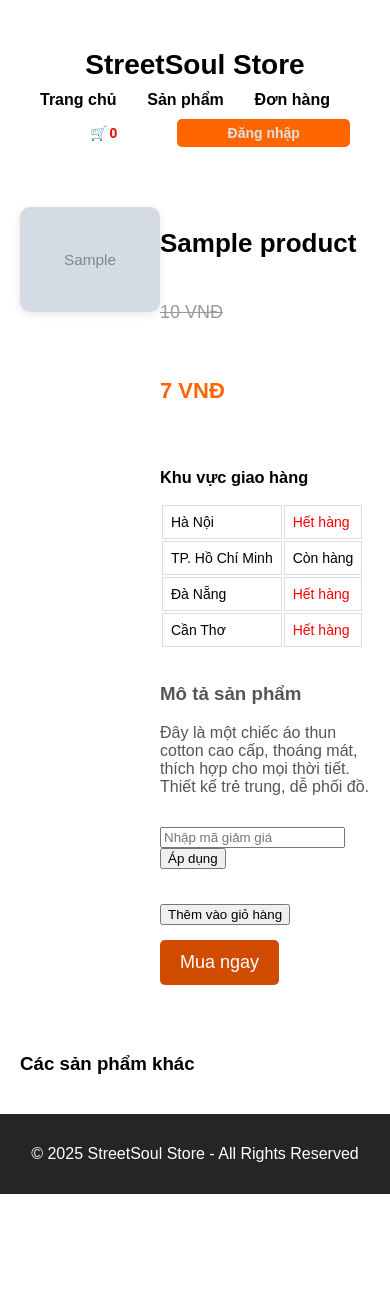
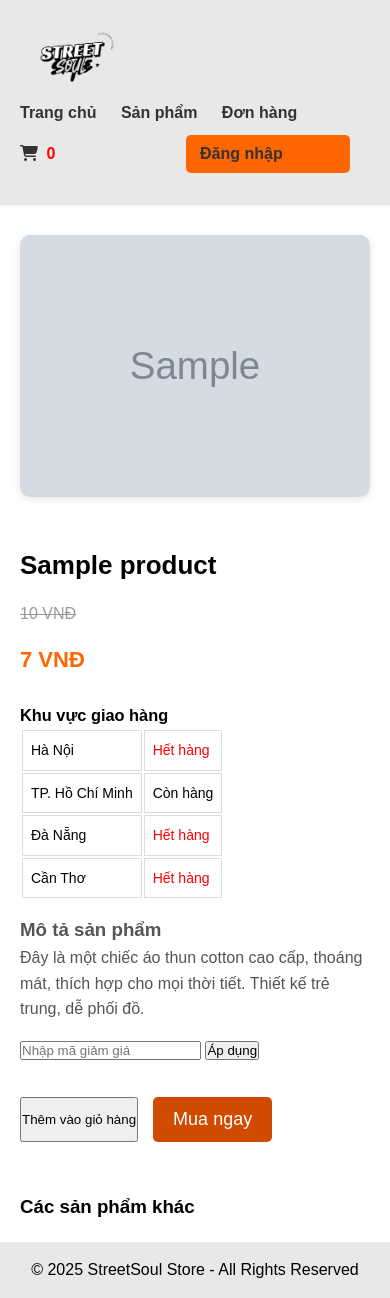
Before and after one commit to youngsid/duan1_streestsoul_store, a PHP site: page /streestsoul_store1/view/client/productDetail.php?id=1 in a window 390 px wide. Before the commit the page ends 1194 px from the top, so only its background shows below. Run offline with PHP 8.4, Linux system fonts and the light colour scheme; tables that the repository leaves empty or names only in its code hold one stand-in row (values such as "Sample post"); grey boxes marked "Sample" are stand-in pictures; data that the repository does not hold is empty.

Commit message:
10/04/2025

```diff
--- a/public/style.css
+++ b/public/style.css
@@ -1,124 +1,102 @@
-/* === 1. CÀI ĐẶT CƠ BẢN === */
-body {
-    background-color: white;
-    color: black;
-    font-family: Arial, sans-serif;
+/* === 1. RESET & CƠ BẢN === */
+* {
+    box-sizing: border-box;
     margin: 0;
     padding: 0;
 }
+body {
+    background-color: #fff;
+    color: #000;
+    font-family: Arial, sans-serif;
+    line-height: 1.6;
+}
+a {
+    text-decoration: none;
+    color: inherit;
+}
 
-/* === 2. LAYOUT TỔNG THỂ === */
+/* === 2. CONTAINER === */
 .container {
     max-width: 1200px;
     margin: 0 auto;
     padding: 20px;
 }
 
-/* === 3. HEADER === */
+/* === 3. HEADER & NAVIGATION === */
 header {
-    background-color: #ffffff;
-    padding: 10px 0;
-    box-sizing: border-box;
+    background-color: #e8e8e8;
+    padding: 12px 0;
+    box-shadow: 0 2px 4px rgba(0,0,0,0.05);
 }
 
-header h1 {
-    text-align: center;
-    color: #000000;
-    margin-bottom: 10px;
-    font-size: 28px;
+.logo-img{
+    height: 50px;
+    width: auto;
+    object-fit: contain;
 }
 
-/* === 4. NAVIGATION === */
 .nav-container {
     display: flex;
     justify-content: space-between;
     align-items: center;
-    max-width: 1200px;
-    margin: 0 auto;
-    padding: 0 20px;
+    /* padding: 0 20px; */
+    flex-wrap: wrap;
 }
-
-/* Nav trái */
-.nav-left a {
-    color: #000000;
+.nav-left a,
+.nav-right a {
+    font-size: 16px;
+    font-weight: bold;
     margin-right: 20px;
-    text-decoration: none;
-    font-weight: bold;
-    font-size: 16px;
+    color: #333;
 }
-
 .nav-left a:hover {
     color: #be7500;
 }
-
-/* Nav phải */
 .nav-right {
     display: flex;
     align-items: center;
     gap: 15px;
 }
-
-.nav-right a {
-    color: #e0e0e0;
-    text-decoration: none;
-    font-weight: bold;
-    font-size: 16px;
-    display: flex;
-    align-items: center;
-}
-
 .nav-right a:hover {
     color: #ffcc00;
 }
 
-/* Icon giỏ hàng */
+/* Cart Icon */
 .cart-icon {
     position: relative;
-    display: flex;
-    align-items: center;
+    font-size: 18px;
 }
-
-.cart-icon i {
-    font-size: 20px;
-    margin-right: 5px;
-}
-
 .cart-icon span {
     color: red;
     font-weight: bold;
-    margin-left: 2px;
+    margin-left: 4px;
 }
 
-/* Nút đăng nhập */
+/* Login Button */
 .login-btn {
     background-color: #ff6600;
-    color: white;
-    padding: 6px 12px;
+    color: #fff;
+    padding: 6px 14px;
     border-radius: 5px;
     font-size: 14px;
     transition: background-color 0.3s ease;
-    text-decoration: none;
 }
-
 .login-btn:hover {
     background-color: #e55d00;
 }
 
-/* === 5. BANNER === */
+/* === 4. BANNER === */
 .banner {
     position: relative;
     width: 100%;
     height: 500px;
     overflow: hidden;
 }
-
 .banner img {
     width: 100%;
     height: 100%;
     object-fit: cover;
-    display: block;
 }
-
 .banner h2 {
     position: absolute;
     top: 50%;
@@ -127,146 +105,106 @@ header h1 {
     color: #fff;
     font-size: 36px;
     font-weight: bold;
-    background-color: rgba(0, 0, 0, 0.5);
-    padding: 10px 20px;
+    background: rgba(0, 0, 0, 0.5);
+    padding: 12px 24px;
     border-radius: 10px;
 }
 
-/* === 5.1 BANNER NHỎ ƯU ĐÃI === */
+/* Banner nhỏ ưu đãi */
 .section-banner {
     display: flex;
     justify-content: center;
-    margin: 20px auto;
+    margin: 20px 0;
+}
+.section-banner img {
+    width: 100%;
+    max-width: 400px;
+    border-radius: 10px;
+    object-fit: cover;
+    box-shadow: 0 3px 10px rgba(0,0,0,0.1);
 }
 
-.section-banner img {
-    width: 100%;
-    max-width: 400px; /* Giảm kích thước tối đa xuống */
-    height: auto;
-    border-radius: 10px;
-    object-fit: cover;
-    box-shadow: 0 3px 10px rgba(0, 0, 0, 0.1);
-}
-
-
-/* === 6. DANH SÁCH SẢN PHẨM === */
+/* === 5. DANH SÁCH SẢN PHẨM === */
 .product-list {
     display: flex;
+    flex-wrap: wrap;
     justify-content: center;
     gap: 20px;
-    flex-wrap: wrap;
 }
-
 .product {
     width: 250px;
-    background-color: #fff;
+    background: #fff;
     padding: 10px;
+    border-radius: 8px;
     text-align: center;
-    border-radius: 8px;
     box-shadow: 0 4px 8px rgba(0,0,0,0.1);
-    transition: transform 0.3s ease, box-shadow 0.3s ease;
-    position: relative;
+    transition: all 0.3s ease;
 }
-
 .product:hover {
     transform: translateY(-5px);
     box-shadow: 0 8px 16px rgba(0,0,0,0.2);
 }
-
-.product a {
-    text-decoration: none;
-    color: inherit;
-    display: block;
-}
-
 .product img {
     width: 100%;
     border-radius: 8px;
 }
-
 .product h3 {
     font-size: 18px;
-    margin: 2px 0;
-    transition: text-decoration 0.2s ease;
+    margin: 8px 0;
 }
-
 .product h3:hover {
     text-decoration: underline;
 }
-
 .price {
     font-weight: bold;
     color: #7f7d7d;
 }
 
-/* === 7. TRANG CHI TIẾT SẢN PHẨM === */
+/* Nút mua ngay bên dưới sản phẩm */
+.product-buttons {
+    display: flex;
+    justify-content: center;
+    margin-top: 12px;
+}
+.product-buttons .buy-now {
+    background: #d04a00;
+    color: white;
+    padding: 10px 18px;
+    font-size: 16px;
+    border: none;
+    border-radius: 6px;
+    cursor: pointer;
+    transition: all 0.3s ease;
+}
+.product-buttons .buy-now:hover {
+    background: #b84000;
+    transform: scale(1.05);
+    box-shadow: 0 4px 10px rgba(0,0,0,0.2);
+}
+
+/* === 6. TRANG CHI TIẾT SẢN PHẨM === */
 .product-detail-container {
     display: flex;
-    gap: 0px;
+    flex-wrap: wrap;
+    gap: 30px;
     padding: 30px 20px;
     justify-content: center;
-    align-items: flex-start;
-    max-width: 1200px;
-    margin: 0 auto;
-    flex-wrap: wrap;
 }
-
-/* Hình ảnh sản phẩm */
 .product-image {
-    display: flex;
-    flex-direction: column;
-    align-items: center;
-    gap: 1rem;
-    width: 100%;
-    flex: 00 0 40%;
+    flex: 1;
+    min-width: 300px;
 }
-
 .product-image img#mainImage {
     width: 100%;
-    max-width: 400px;
-    object-fit: cover;
     border-radius: 10px;
-    box-shadow: 0 2px 8px rgba(0, 0, 0, 0.1);
+    box-shadow: 0 2px 8px rgba(0,0,0,0.1);
 }
-
-/* Thông tin sản phẩm */
-.product-info {
-    flex: 0 0 60%;
-    display: flex;
-    flex-direction: column;
-    gap: 15px;
-}
-
-.product-info h2 {
-    font-size: 26px;
-    margin-bottom: 10px;
-}
-
-.original-price {
-    text-decoration: line-through;
-    color: #999;
-    font-size: 18px;
-}
-
-.discounted-price {
-    font-size: 22px;
-    font-weight: bold;
-    color: #ff6600;
-}
-
-.description {
-    font-size: 16px;
-    color: #555;
-}
-
-/* === 8. THUMBNAIL === */
 .thumbnail-container {
     display: flex;
+    gap: 10px;
+    margin-top: 10px;
     justify-content: center;
-    flex-wrap: wrap;
-    gap: 10px;
 }
-
 .thumbnail-container img.thumbnail {
     width: 80px;
     height: 80px;
@@ -276,47 +214,65 @@ header h1 {
     cursor: pointer;
     transition: transform 0.2s ease;
 }
-
 .thumbnail-container img.thumbnail:hover {
     transform: scale(1.05);
     border-color: #ff6600;
 }
 
-/* === 9. BẢNG GIAO HÀNG === */
+.product-info {
+    flex: 1;
+    min-width: 300px;
+    display: flex;
+    flex-direction: column;
+    gap: 15px;
+}
+.product-info h2 {
+    font-size: 26px;
+}
+.original-price {
+    text-decoration: line-through;
+    color: #999;
+}
+.discounted-price {
+    font-size: 22px;
+    font-weight: bold;
+    color: #ff6600;
+}
+.description {
+    font-size: 16px;
+    color: #555;
+}
+
+/* Bảng giao hàng */
 .shipping-table {
     width: 100%;
+    margin-top: 10px;
     border-collapse: collapse;
-    margin-top: 10px;
     font-size: 14px;
 }
-
 .shipping-table th,
 .shipping-table td {
     border: 1px solid #ddd;
     padding: 8px;
     text-align: left;
 }
-
 .shipping-table th {
     background-color: #f5f5f5;
-    color: #333;
 }
-
 .out-of-stock {
     color: red;
 }
 
-/* === 10. NÚT MUA VÀ GIỎ HÀNG === */
+/* === 7. NÚT MUA & GIỎ HÀNG === */
 .buttons {
     display: flex;
+    flex-wrap: wrap;
     gap: 15px;
     margin-top: 20px;
-    flex-wrap: wrap;
 }
-
 .buttons form button,
 .buy-now {
-    background-color: #ff6600;
+    background: #ff6600;
     color: white;
     padding: 12px 20px;
     font-size: 18px;
@@ -325,100 +281,56 @@ header h1 {
     cursor: pointer;
     transition: all 0.3s ease;
 }
-
 .buttons form button:hover,
 .buy-now:hover {
-    background-color: #e55d00;
+    background: #e55d00;
     transform: scale(1.05);
     box-shadow: 0 4px 10px rgba(0,0,0,0.2);
 }
-
 .buy-now {
     background-color: #d04a00;
 }
-
 .buy-now:hover {
     background-color: #b84000;
 }
 
-/* === 11. FOOTER === */
+/* === 8. FOOTER === */
 footer {
-    background-color: #252525;
-    color: white;
+    background-color: #e8e8e8;
+    color: rgb(0, 0, 0);
+    text-align: center;
     padding: 15px;
-    text-align: center;
 }
 
-/* === 12. RESPONSIVE === */
-/* === 12. RESPONSIVE === */
-
-/* ==== Tablet: max-width 1024px ==== */
+/* === 9. RESPONSIVE === */
 @media (max-width: 1024px) {
     .nav-container {
         flex-direction: row;
         flex-wrap: wrap;
-        align-items: center;
         justify-content: space-between;
-        gap: 10px;
     }
-
     .nav-left,
     .nav-right {
-        display: flex;
-        align-items: center;
+        flex-wrap: wrap;
         gap: 15px;
-        flex-wrap: wrap;
-    }
-
-    .nav-left {
-        justify-content: flex-start;
-    }
-
-    .nav-right {
-        justify-content: flex-end;
-    }
-
-    .nav-right a,
-    .login-btn {
-        font-size: 14px;
-        padding: 6px 10px;
-        white-space: nowrap;
     }
 }
 
-/* ==== Mobile: max-width 767px ==== */
 @media (max-width: 767px) {
     .nav-container {
         flex-direction: column;
+        gap: 10px;
         align-items: stretch;
+    }
+    .nav-left,
+    .nav-right {
+        justify-content: space-between;
+        width: 100%;
         gap: 10px;
     }
-
-    .nav-left,
-    .nav-right {
-        width: 100%;
-        display: flex;
-        justify-content: space-between;
-        align-items: center;
-        flex-wrap: wrap;
-        gap: 10px;
-    }
-
-    .cart-icon,
-    .login-btn {
-        display: flex;
-        align-items: center;
+    .login-btn,
+    .cart-icon {
+        flex: 1;
         justify-content: center;
-        flex: 1 1 auto;
-    }
-
-    .login-btn {
-        padding: 8px 14px;
-        font-size: 14px;
-        white-space: nowrap;
-    }
-
-    .cart-icon span {
-        font-size: 14px;
     }
 }
--- a/test.php
+++ /dev/null
@@ -1 +0,0 @@
-<?php echo "Đã hoạt động!"; ?>
--- a/view/client/productDetail.php
+++ b/view/client/productDetail.php
@@ -47,7 +47,6 @@
         <script src="https://code.jquery.com/jquery-3.6.0.min.js"></script>
     </head>
     <body>
-
 
     <div class="container product-detail-container">
         <div class="product-image">
@@ -112,7 +111,6 @@
 
     <div class="container related-products">
         <h3>Các sản phẩm khác</h3>
-
         <div class="product-list">
         <?php foreach ($otherProducts as $item): ?>
             <?php
--- a/view/layout/header.php
+++ b/view/layout/header.php
@@ -13,25 +13,36 @@ if (isset($_SESSION['cart'])) {
     <meta charset="UTF-8">
     <title>StreetSoul Store</title>
     <link rel="stylesheet" href="/streestsoul_store1/public/style.css">
+    <link rel="stylesheet" href="https://cdnjs.cloudflare.com/ajax/libs/font-awesome/6.5.0/css/all.min.css">
 </head>
 <body>
 <header>
-    <div class="header-content container">
-        <h1>StreetSoul Store</h1>
-        <nav class="nav-container">
+<div class="container">
+    <div class="nav-container">
+        <!-- Logo -->
+        <div class="logo">
+            <a href="/streestsoul_store1/index.php">
+            <img src="/streestsoul_store1/public/images/logoweb.jpg" alt="Logo" class="logo-img">
+            </a>
+        </div>
+
+        <!-- Menu trái -->
         <div class="nav-left">
             <a href="/streestsoul_store1/index.php">Trang chủ</a>
             <a href="/streestsoul_store1/view/client/products.php">Sản phẩm</a>
             <a href="/streestsoul_store1/orderUser.php">Đơn hàng</a>
         </div>
+
+        <!-- Menu phải -->
         <div class="nav-right">
             <a href="/streestsoul_store1/view/client/cart.php" class="cart-icon">
-                    🛒 <span id="cart-count">
-                        <?php echo isset($_SESSION['cart']) ? array_sum(array_column($_SESSION['cart'], 'quantity')) : 0; ?>
+                <i class="fa fa-shopping-cart"></i>
+                <span id="cart-count">
+                    <?php echo $totalCartItems; ?>
                 </span>
             </a>
             <a href="/streestsoul_store1/login.php" class="login-btn">Đăng nhập</a>
         </div>
-        </nav>
+    </div>
 </div>
 </header>
```
Also changed, not shown: controller/cart.controller.php (+10 -18 lines), view/client/cart.php (+14 -6 lines), view/client/home.php (+8 -4 lines), public/images/LOGO.jpg (deleted), public/images/banner-sale.jpg, public/images/logo.png (deleted), public/images/logoweb.jpg (added). Lines whose indentation alone changed are shown as unchanged.
